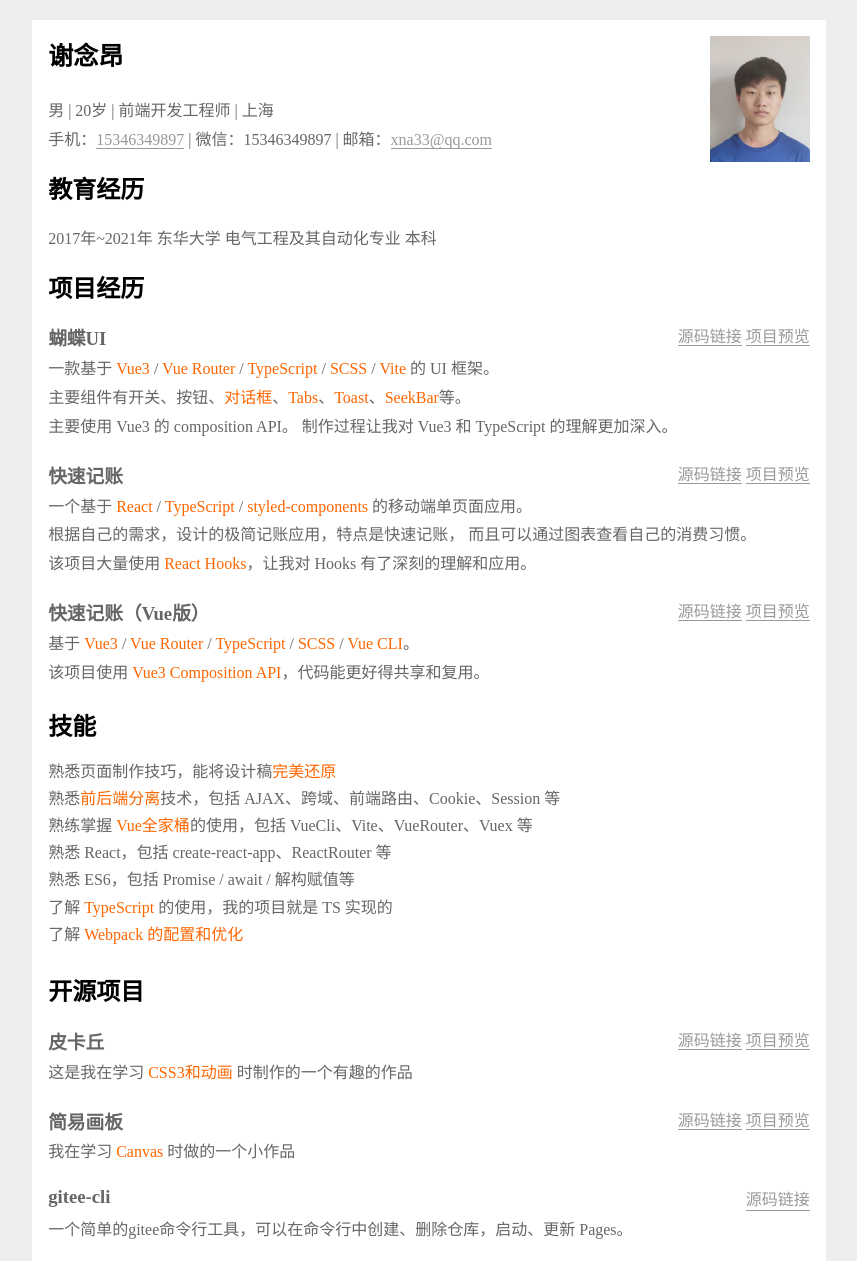
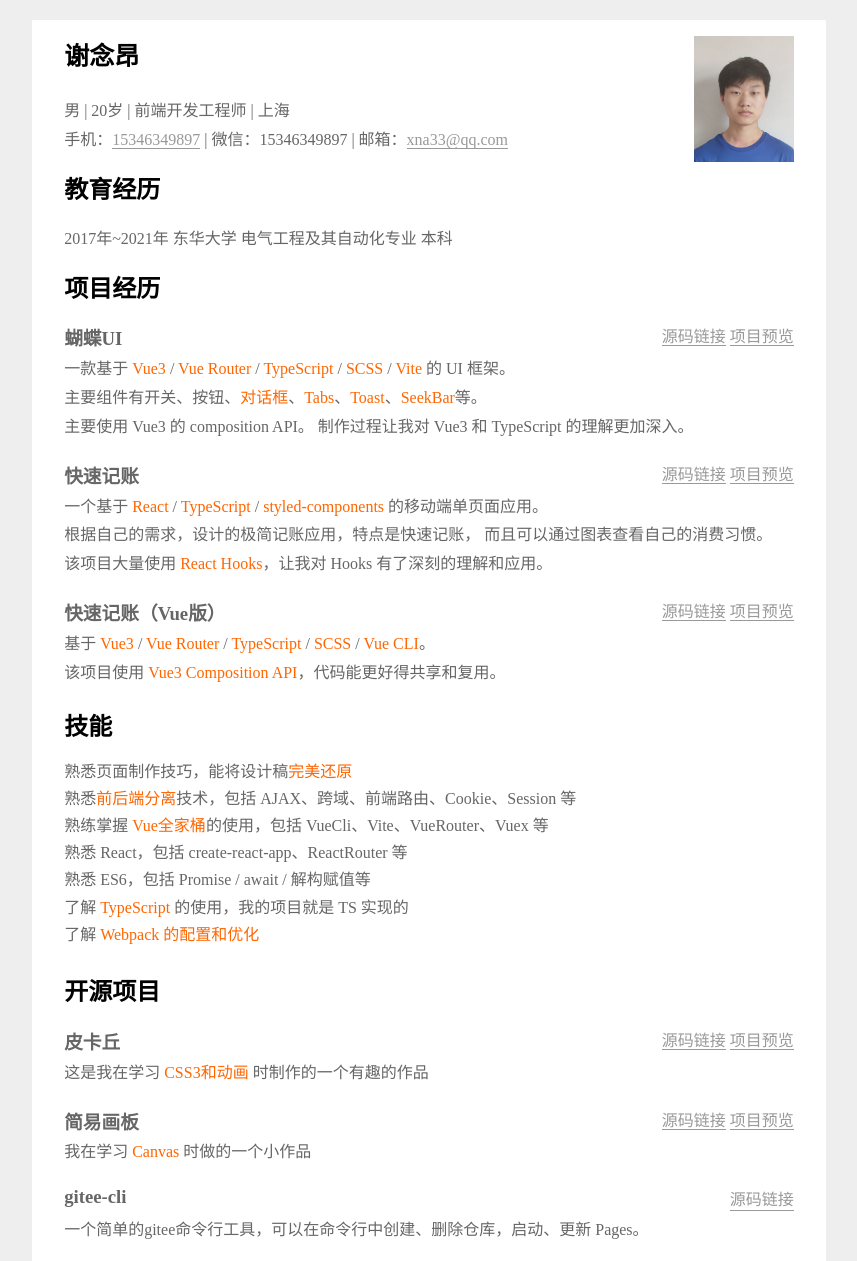
Before and after one commit to xna00/xna00.github.io, a website: page index.html in a window 1280 px wide. Shown: the top 1261 px of the page, without its empty margins (211-1068 px from the left). Drawn offline with Linux system fonts and the light colour scheme.

Commit message:
margin-top

```diff
--- a/index.html
+++ b/index.html
@@ -23,7 +23,7 @@
         background: white;
         margin: 0 auto;
         overflow: auto;
-        padding: 1em;
+        padding: 1em 2em;
       }
     </style>
     <style media="print">
@@ -33,7 +33,7 @@
 
       .page2 {
         page-break-before: always;
-        margin-top: 30px;
+        margin-top: 1em;
       }
     </style>
     <style>
@@ -411,7 +411,9 @@
                 >
               </span>
             </header>
-            <p>这是我在学习 <strong>CSS3和动画</strong> 时制作的一个有趣的作品</p>
+            <p>
+              这是我在学习 <strong>CSS3和动画</strong> 时制作的一个有趣的作品
+            </p>
           </li>
           <li>
             <header>
```
